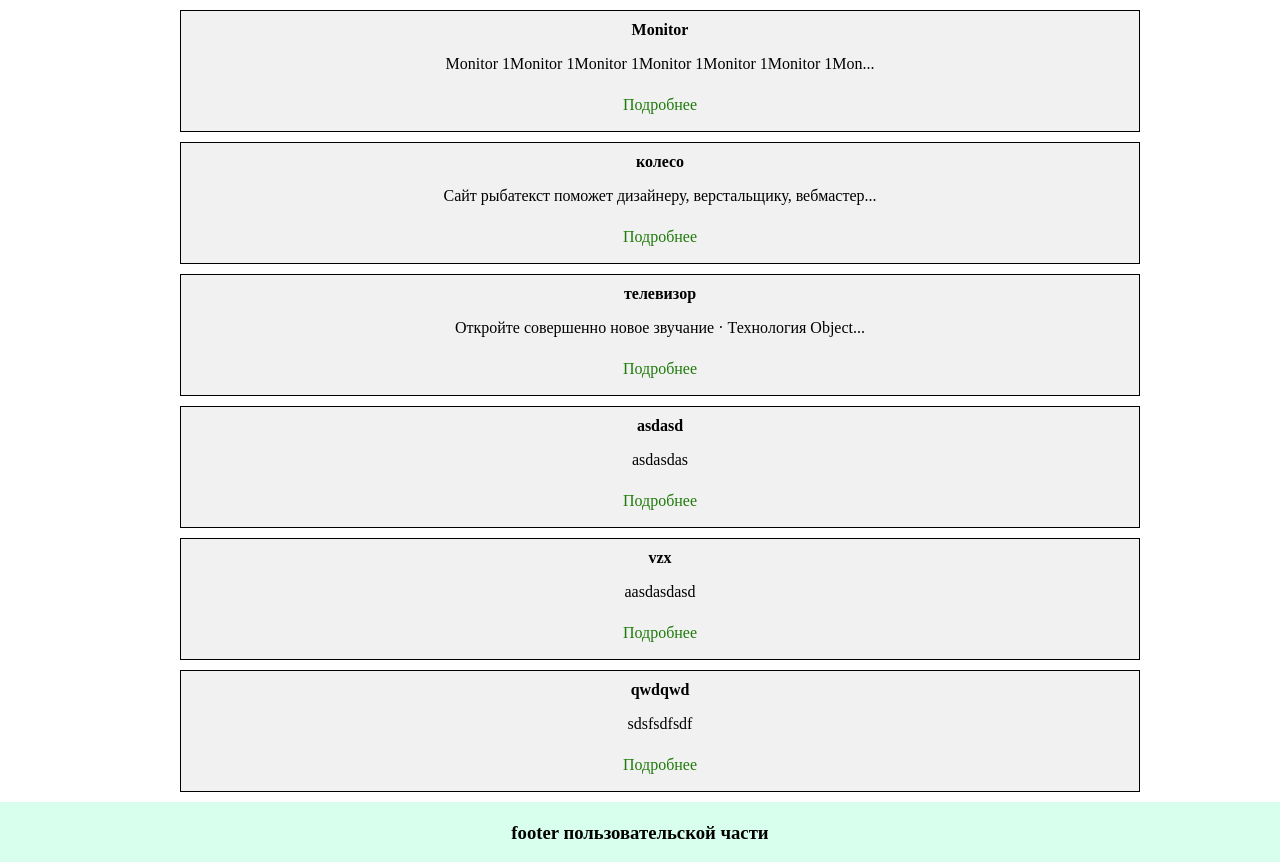
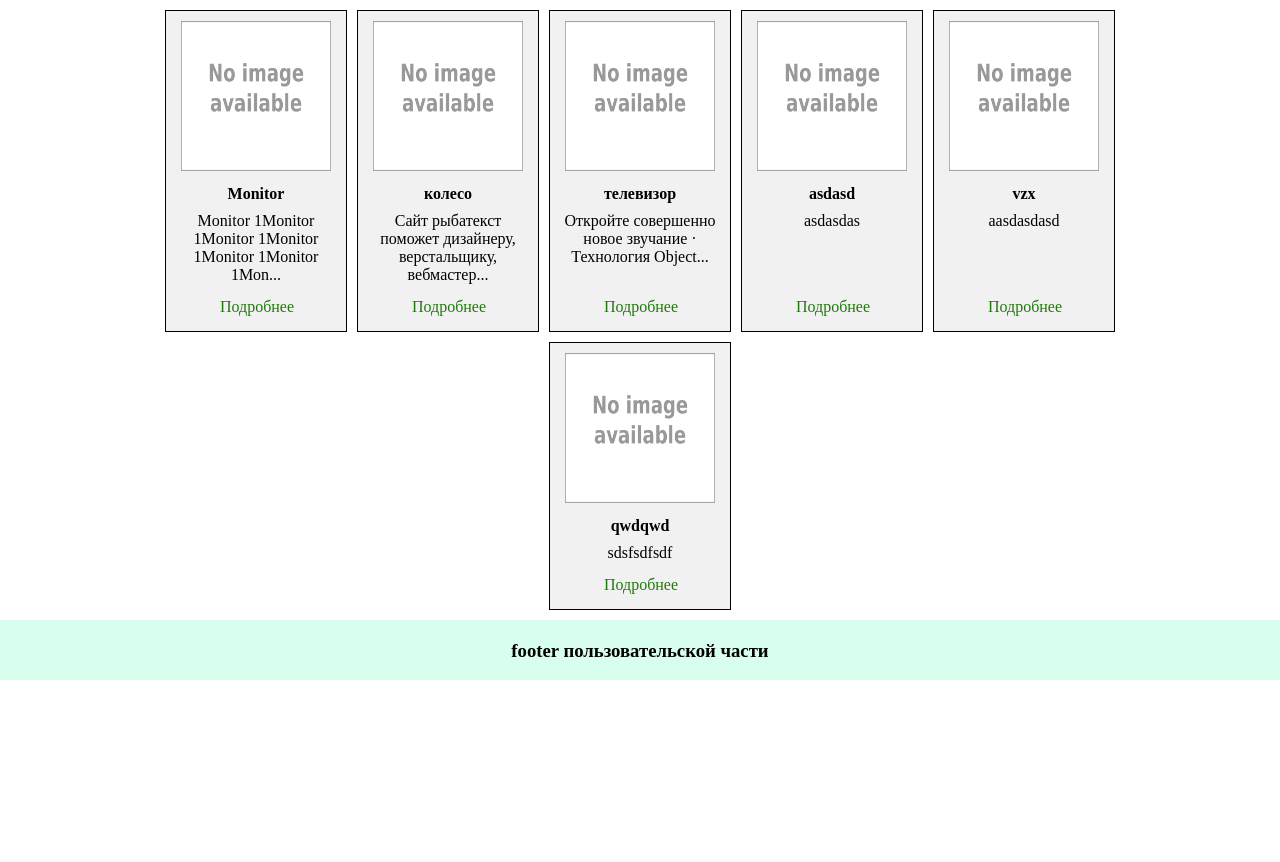
Before and after one commit to tumandeev/cart, a PHP site: page /index.php?route=catalog in a window 1280 px wide. Shown: the part 60-922 px from the top of the page. After the commit the page ends 740 px from the top, so only its background shows below. Run offline with PHP 8.4, Linux system fonts and the light colour scheme; data comes from the database, SQL or seed files in the repository; style sheets or scripts are compiled from the project's sources.

Commit message:
верстка страницы товаров

```diff
--- a/admin/config.php
+++ b/admin/config.php
@@ -16,3 +16,4 @@ define('DIR_MVC', './');
 include(DIR_CORE.'/db.php');
 include(DIR_CORE.'/smarty/libs/Smarty.class.php');
 include(DIR_CORE.'/render.php');
+include(DIR_CORE.'/image.php');
--- a/catalog/controller/catalog.php
+++ b/catalog/controller/catalog.php
@@ -12,7 +12,7 @@ class Catalog{
 		$data['products'] = [];
 		foreach ($products as $product) {
 			$data['products'][] = [
-				'name' => $product['name'],
+				'name' => mb_strimwidth($product['name'], 0, 40, "..."),
 				'description' => mb_strimwidth($product['description'], 0, 60, "..."),
 				'href' => '/index.php?route=product&product_id='.$product['product_id'],
 			];
--- a/catalog/view/stylesheet/less/styles.less
+++ b/catalog/view/stylesheet/less/styles.less
@@ -34,12 +34,30 @@ ul{
 	margin: 0 auto;
 }
 .products{
+	display: flex;
+	flex-wrap: wrap;
+	justify-content: center;
+
 	.product_item{
 		border: solid 1px #000;
-		margin: 10px 0 0 0;
+	    margin: 10px 5px 0 5px;
 		padding: 10px;
 		text-align: center;
 	    background: #f1f1f1;
+	    width: 160px;
+	    position:relative;
+
+	    .product_description{
+	    	margin: 9px 0 37px 0;
+			width: 160px;
+			overflow: hidden;
+	    }
+		.product_name{
+			font-weight: bold;
+		}
+		.product_item_image{
+			margin: 0 0 10px 0;
+		}
 	}
 	li{
 		list-style: none;
@@ -52,6 +70,9 @@ ul{
     padding: 7px 0 0;
     text-decoration: none;
     color: #1f7b09;
+    position: absolute;
+    bottom: 15px;
+    right: 39px;
     p{
 		height: 25px;
 	    padding: 7px 0 0;
@@ -64,6 +85,3 @@ ul{
 	    color: #fff;
 	}
 }
-.product_name{
-	font-weight: bold;
-}
--- a/catalog/view/view/catalog.tpl
+++ b/catalog/view/view/catalog.tpl
@@ -1,15 +1,33 @@
 	{include file='header.tpl'}
 	<body>
+
+
+
+
 	<div class="container">
-		<ul class="products">
+		<div class="products">
+
 		{foreach from=$products item=product}
+
 		<div class="product_item" >
-			<li class="product_name" >{$product.name}</li>
+
+			<img class="product_item_image" src="../image/no_image.png" style="width: 150px;height: 150px;">
+
+			<a class="product_name" >{$product.name}</a>
+
 			<p class="product_description">{$product.description}</p>
+
 			<a class="link_product" href="{$product.href}"><p>{$link_product}</p></a>
+
 		</div>
+
 		{/foreach}
-	</ul>
+
+	</div>
+
+
+
+
 
 	</div>
 
--- a/config.php
+++ b/config.php
@@ -14,3 +14,4 @@ define('DIR_MVC', './catalog');
 include(DIR_CORE.'/db.php');
 include(DIR_CORE.'/smarty/libs/Smarty.class.php');
 include(DIR_CORE.'/render.php');
+include(DIR_CORE.'/image.php');
--- /dev/null
+++ b/core/image.php
@@ -0,0 +1,86 @@
+<?php
+/*
+* File: SimpleImage.php
+* Author: Simon Jarvis
+* Copyright: 2006 Simon Jarvis
+* Date: 08/11/06
+* Link: http://www.white-hat-web-design.co.uk/articles/php-image-resizing.php
+*
+* This program is free software; you can redistribute it and/or
+* modify it under the terms of the GNU General Public License
+* as published by the Free Software Foundation; either version 2
+* of the License, or (at your option) any later version.
+*
+* This program is distributed in the hope that it will be useful,
+* but WITHOUT ANY WARRANTY; without even the implied warranty of
+* MERCHANTABILITY or FITNESS FOR A PARTICULAR PURPOSE. See the
+* GNU General Public License for more details:
+* http://www.gnu.org/licenses/gpl.html
+*
+*/
+
+class Image {
+
+   var $image;
+   var $image_type;
+
+   function load($filename) {
+      $image_info = getimagesize($filename);
+      $this->image_type = $image_info[2];
+      if( $this->image_type == IMAGETYPE_JPEG ) {
+         $this->image = imagecreatefromjpeg($filename);
+      } elseif( $this->image_type == IMAGETYPE_GIF ) {
+         $this->image = imagecreatefromgif($filename);
+      } elseif( $this->image_type == IMAGETYPE_PNG ) {
+         $this->image = imagecreatefrompng($filename);
+      }
+   }
+   function save($filename, $image_type=IMAGETYPE_JPEG, $compression=75, $permissions=null) {
+      if( $image_type == IMAGETYPE_JPEG ) {
+         imagejpeg($this->image,$filename,$compression);
+      } elseif( $image_type == IMAGETYPE_GIF ) {
+         imagegif($this->image,$filename);
+      } elseif( $image_type == IMAGETYPE_PNG ) {
+         imagepng($this->image,$filename);
+      }
+      if( $permissions != null) {
+         chmod($filename,$permissions);
+      }
+   }
+   function output($image_type=IMAGETYPE_JPEG) {
+      if( $image_type == IMAGETYPE_JPEG ) {
+         imagejpeg($this->image);
+      } elseif( $image_type == IMAGETYPE_GIF ) {
+         imagegif($this->image);
+      } elseif( $image_type == IMAGETYPE_PNG ) {
+         imagepng($this->image);
+      }
+   }
+   function getWidth() {
+      return imagesx($this->image);
+   }
+   function getHeight() {
+      return imagesy($this->image);
+   }
+   function resizeToHeight($height) {
+      $ratio = $height / $this->getHeight();
+      $width = $this->getWidth() * $ratio;
+      $this->resize($width,$height);
+   }
+   function resizeToWidth($width) {
+      $ratio = $width / $this->getWidth();
+      $height = $this->getheight() * $ratio;
+      $this->resize($width,$height);
+   }
+   function scale($scale) {
+      $width = $this->getWidth() * $scale/100;
+      $height = $this->getheight() * $scale/100;
+      $this->resize($width,$height);
+   }
+   function resize($width,$height) {
+      $new_image = imagecreatetruecolor($width, $height);
+      imagecopyresampled($new_image, $this->image, 0, 0, 0, 0, $width, $height, $this->getWidth(), $this->getHeight());
+      $this->image = $new_image;
+   }
+}
+?>
```
Also changed, not shown: catalog/view/view_c/efccd8552afc979f3c7daba0d7cf63d1c097986b_0.file.catalog.tpl.php (+26 -8 lines).
